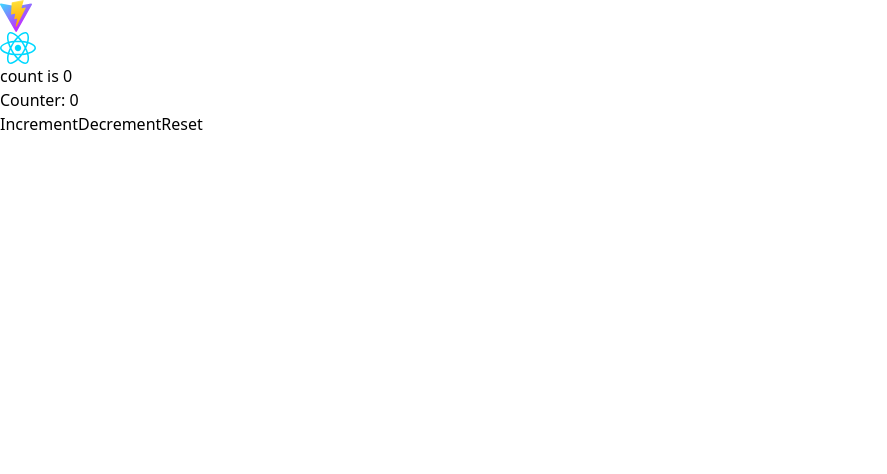
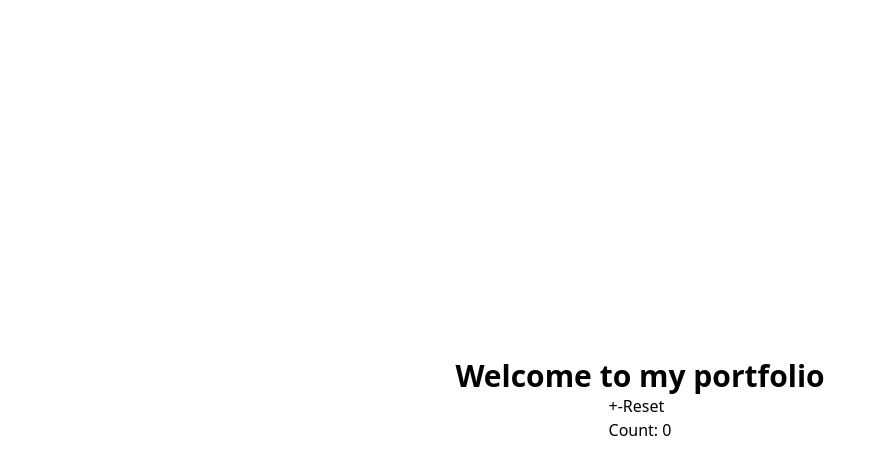
Before and after one commit to soutAle/my-portfolio, a React (Vite) app: page / in a window 1280 px wide. Shown: the top 474 px of the page, without its empty margins (0-887 px from the left). Built offline with nearby package versions, Linux system fonts and the light colour scheme.

Commit message:
First cfg react router navigation

```diff
--- a/src/App.jsx
+++ b/src/App.jsx
@@ -1,38 +1,19 @@
-import { useDispatch, useSelector } from 'react-redux';
-import { increment, decrement, reset } from '../src/redux/slices/CounterSlice.jsx';
-import reactLogo from './assets/react.svg'
-import viteLogo from '/vite.svg'
-import './App.css'
+import '../src/styles/App.css'
+import { BrowserRouter, Routes, Route } from 'react-router-dom'
+import Home from './pages/Home'
+import About from './pages/About'
 
 function App() {
-  const dispatch = useDispatch(); // Hook para despachar acciones
-  const counter = useSelector((state) => state.counter.count); //hook para acceder a los datos de la store
-
 
   return (
-    <>
-      <div>
-        <a href="https://vite.dev" target="_blank">
-          <img src={viteLogo} className="logo" alt="Vite logo" />
-        </a>
-        <a href="https://react.dev" target="_blank">
-          <img src={reactLogo} className="logo react" alt="React logo" />
-        </a>
-      </div>
-      <h1 className='text-4xl text-center'></h1>
-      <div className="card">
-        <button>
-          count is {counter}
-        </button>
-        <div className="App">
-          <h1>Counter: {counter}</h1>
-          <button onClick={() => dispatch(increment())}>Increment</button>
-          <button onClick={() => dispatch(decrement())}>Decrement</button>
-          <button onClick={() => dispatch(reset())}>Reset</button>
-        </div>
-      </div>
-
-    </>
+    <BrowserRouter>
+      <Routes>
+        <Route path="/" element={<Home />} />
+        <Route path="/home" element={<Home />} />
+        <Route path="/about" element={<About />} />
+        <Route path="/projects" element={<div>Hello World</div>} />
+      </Routes>
+    </BrowserRouter>
   )
 }
 
--- /dev/null
+++ b/src/components/CounterTestRedux.jsx
@@ -0,0 +1,17 @@
+import { useDispatch, useSelector } from 'react-redux';
+import { increment, decrement, reset } from '../redux/slices/CounterSlice.jsx';
+import '../styles/counter-test-reducer.css'
+
+export const CounterTestRedux = () => {
+    const dispatch = useDispatch();
+    const counter = useSelector((state) => state.counter.count);
+
+    return (
+        <div>
+            <button onClick={() => dispatch(increment())}>+</button>
+            <button onClick={() => dispatch(decrement())}>-</button>
+            <button onClick={() => dispatch(reset())}>Reset</button>
+            <p>Count: {counter}</p>
+        </div>
+    );
+}
--- a/src/main.jsx
+++ b/src/main.jsx
@@ -2,7 +2,7 @@ import { StrictMode } from 'react'
 import { createRoot } from 'react-dom/client'
 import { store } from '../src/redux/store'
 import { Provider } from 'react-redux';
-import './index.css'
+import './styles/index.css'
 import App from './App.jsx'
 
 createRoot(document.getElementById('root')).render(
--- /dev/null
+++ b/src/pages/About.jsx
@@ -0,0 +1,11 @@
+import '../styles/about.css'
+
+const About = () => {
+    return (
+        <div className="flex flex-col items-center justify-center h-screen">
+            <h1 className="text-3xl font-bold">About</h1>
+        </div>
+    )
+}
+
+export default About
--- /dev/null
+++ b/src/pages/Home.jsx
@@ -0,0 +1,15 @@
+import '../styles/home.css'
+import { CounterTestRedux } from '../components/CounterTestRedux.jsx'
+import { Link } from 'react-router-dom'
+
+const Home = () => {
+    return (
+        <div className="flex flex-col items-center justify-center h-screen">
+
+            <h1 className="text-3xl font-bold">Welcome to my portfolio</h1>
+            <CounterTestRedux />
+        </div>
+    )
+}
+
+export default Home
--- /dev/null
+++ b/src/styles/counter-test-reducer.css
@@ -0,0 +1,3 @@
+@tailwind base;
+@tailwind components;
+@tailwind utilities;
```
Also changed, not shown: src/pages/Projects.jsx (added), src/styles/App.css (renamed from src/App.css), src/styles/about.css (added), src/styles/home.css (added), src/styles/index.css (renamed from src/index.css).
